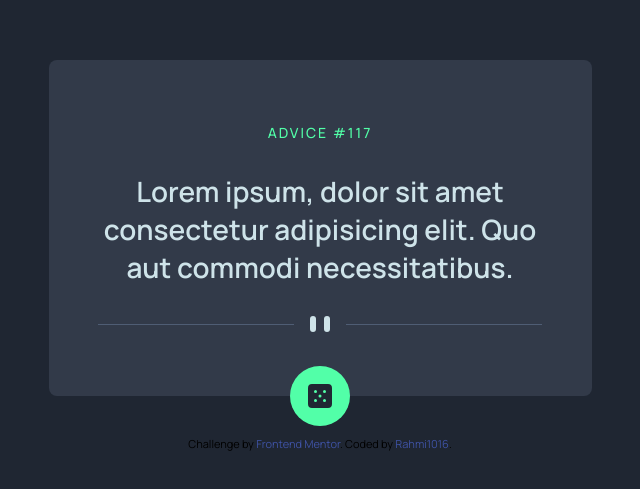
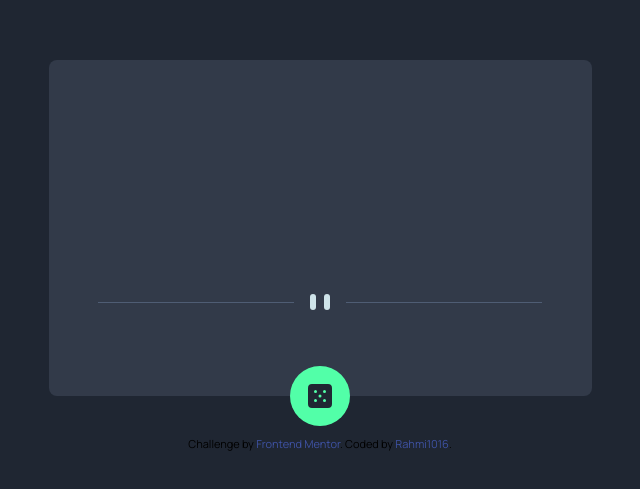
Before and after one commit to rahmi1016/advice-generator-app-main-css, a plain HTML site: page index.html in a window 1280 px wide. Shown: the part 153-642 px from the top of the page, without its empty margins (320-960 px from the left). Drawn offline with Linux system fonts and the light colour scheme; no server answers.

Commit message:
Update index.html
text content edit

```diff
--- a/index.html
+++ b/index.html
@@ -12,8 +12,8 @@
   </head>
   <body>
     <div class="container">
-      <div id="advice-id" class="advice-id">advice #117</div>
-      <div id="advice-text" class="advice-text">Lorem ipsum, dolor sit amet consectetur adipisicing elit. Quo aut commodi necessitatibus.</div>
+      <div id="advice-id" class="advice-id"></div>
+      <div id="advice-text" class="advice-text"></div>
       <img src="/images/pattern-divider-desktop.svg" alt="desktop-divider" class="desktop-divider" />
       <img src="/images/pattern-divider-mobile.svg" alt="mobile-divider" class="mobile-divider" />
       <div class="icon-container" id="shuffle"><img src="/images/icon-dice.svg" class="icon-dice" alt="icon-dice" /></div>
```
